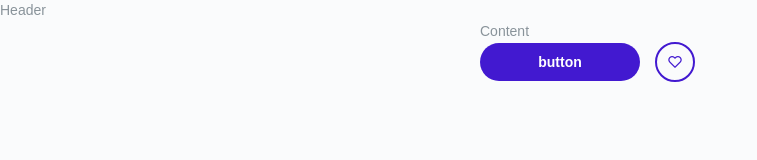
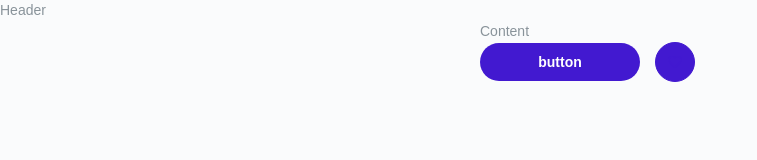
Before and after one commit to fe-jun24-team4/phone-catalog, a React (Vite) app: page / in a window 1280 px wide. Shown: the top 160 px of the page, without its empty margins (0-757 px from the left). Built offline with nearby package versions, Linux system fonts and the light colour scheme.

Commit message:
Update buttons.scss

```diff
--- a/src/styles/generals/buttons.scss
+++ b/src/styles/generals/buttons.scss
@@ -87,10 +87,10 @@
         }
 
         &--selected {
-            border: 2px solid $themePurpleAccent;
+            border-color: $themePurpleAccent;
+            background-color: $themePurpleAccent;
 
-            @include before {
-                content: '\e906';
+            &::before {
                 color: $themePurpleAccent;
             }
         }
```
